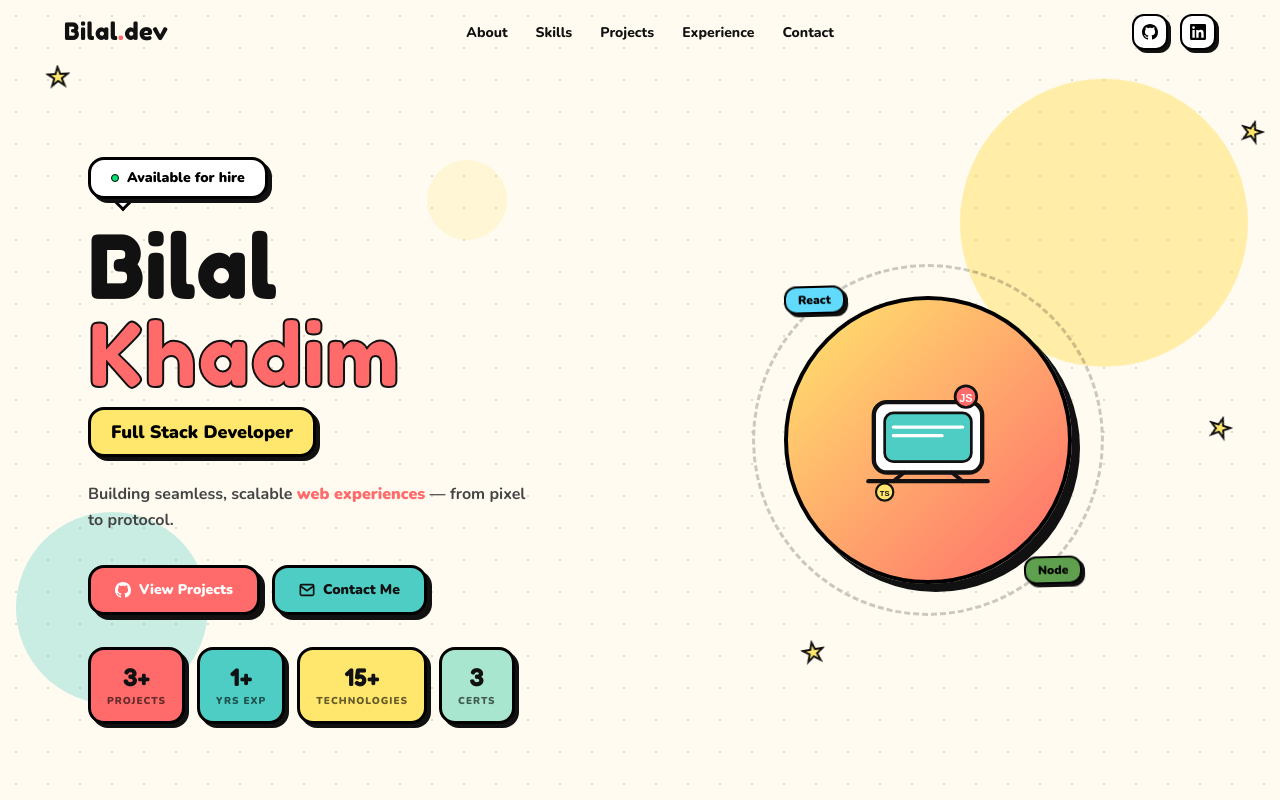
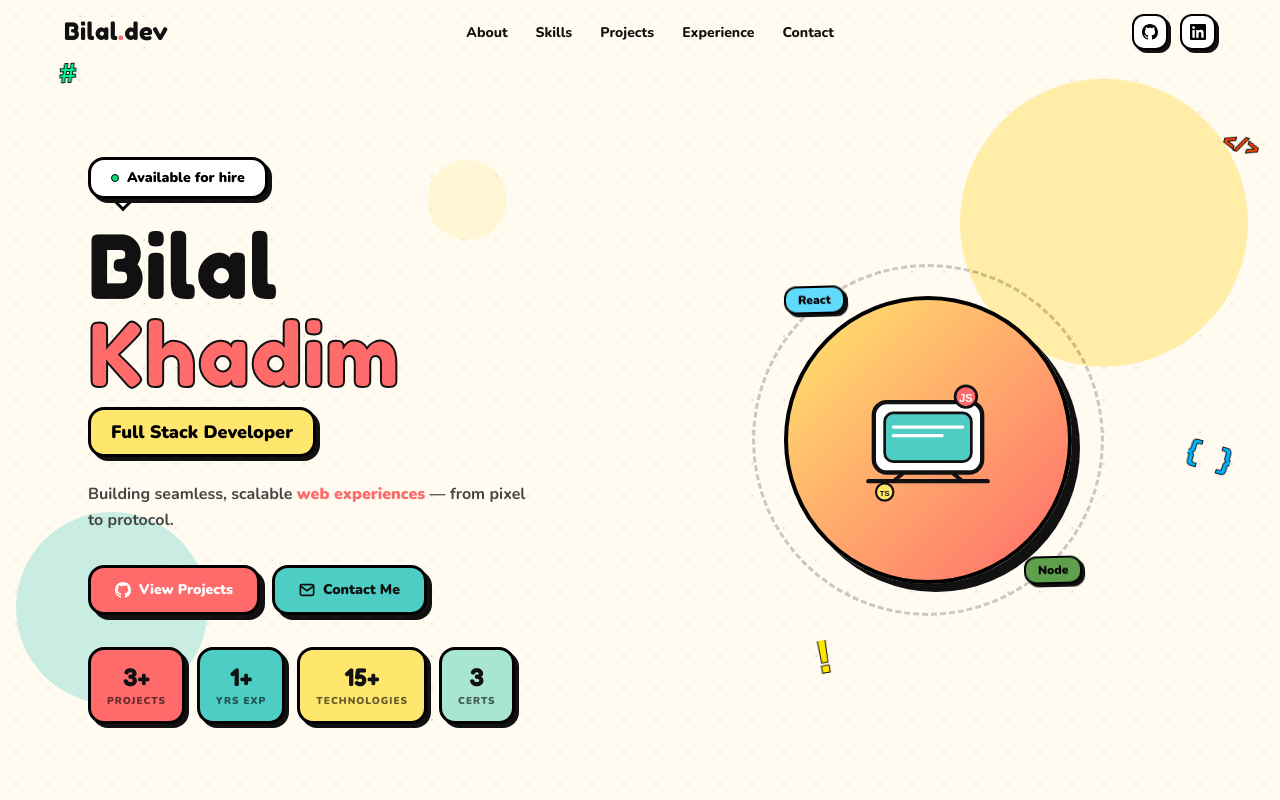
Before and after one commit to Bilal0876/Portfolio, a React (Vite) app: page / in a window 1280 px wide. Shown: the top 800 px of the page. Built offline with nearby package versions, Linux system fonts and the light colour scheme.

Commit message:
updated svg

```diff
--- a/src/myportfolio.jsx
+++ b/src/myportfolio.jsx
@@ -392,15 +392,18 @@ export default function Portfolio() {
 
                     {/* Stars */}
                     {[
-                         { top: "65px", left: "46px", right: "auto", bottom: "auto", rotate: "rotate(0deg)" },
-                         { top: "120px", left: "auto", right: "16px", bottom: "auto", rotate: "rotate(15deg)" },
-                         { top: "80%", left: "63%", right: "auto", bottom: "80px", rotate: "rotate(-10deg)" },
-                         { top: "52%", left: "auto", right: "48px", bottom: "auto", rotate: "rotate(20deg)" },
-                    ].map(({ rotate, ...pos }, i) => (
+                         { top: "50px", left: "46px", right: "auto", bottom: "auto", rotate: "rotate(0deg)", symbol: "#", fill: "#00FF94", fs: 28 },
+                         { top: "120px", left: "auto", right: "16px", bottom: "auto", rotate: "rotate(15deg)", symbol: "</>", fill: "#FF4500", fs: 20 },
+                         { top: "80%", left: "63%", right: "auto", bottom: "80px", rotate: "rotate(-10deg)", symbol: "!", fill: "#FFE600", fs: 48 },
+                         { top: "54%", left: "auto", right: "48px", bottom: "auto", rotate: "rotate(20deg)", symbol: "{ }", fill: "#00B4FF", fs: 28 },
+
+                    ].map(({ rotate, symbol, fill, fs, ...pos }, i) => (
                          <div key={i} className="star-deco" style={{ top: pos.top, left: pos.left, right: pos.right, bottom: pos.bottom, transform: rotate }}>
                               <div style={{ animationDelay: `${i * 0.4}s`, animation: `wiggle ${2 + i * 0.3}s ease-in-out infinite` }}>
-                                   <svg width="24" height="24" viewBox="0 0 24 24">
-                                        <path d="M12 2l2.4 7H22l-6.2 4.5 2.4 7L12 16 5.8 20.5l2.4-7L2 9h7.6z" fill="#FFE66D" stroke="#111" strokeWidth="2" />
+                                   <svg width="44" height="44" viewBox="0 0 44 44">
+                                        <text x="22" y="32" textAnchor="middle" fontSize={fs} fontWeight="900"
+                                             fill={fill} stroke="#111" strokeWidth="2" paintOrder="stroke"
+                                             fontFamily="'Courier New',monospace">{symbol}</text>
                                    </svg>
                               </div>
                          </div>
```
